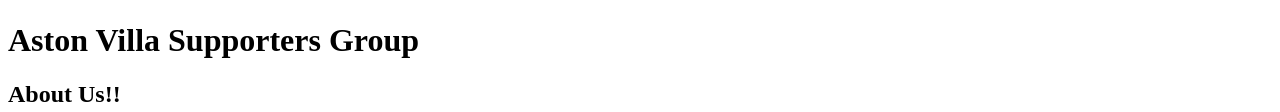
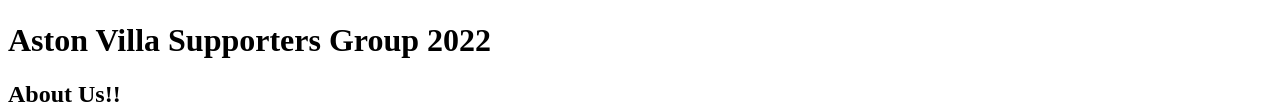
Before and after one commit to Matt-GHR/villa, a plain HTML site: page index.html in a window 1280 px wide. Shown: the part 424-536 px from the top of the page. Drawn offline with Linux system fonts and the light colour scheme.

Commit message:
Add the year to the page title
The following change was made to add the yer to the title of the page
and also learn how to use a body alongside Git Commit.

```diff
--- a/index.html
+++ b/index.html
@@ -11,7 +11,7 @@
         <img src="images/villa.webp" alt="Villa Image">
         <!-- Main title header!-->
         <h1>
-            Aston Villa Supporters Group
+            Aston Villa Supporters Group 2022
         </h1>
         <!-- Secondary title header!-->
             <h2>
```
